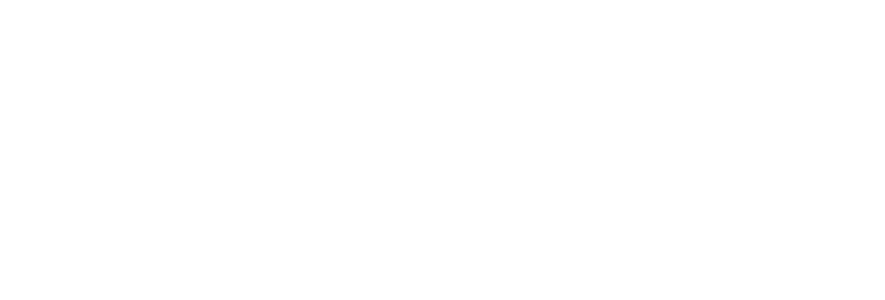
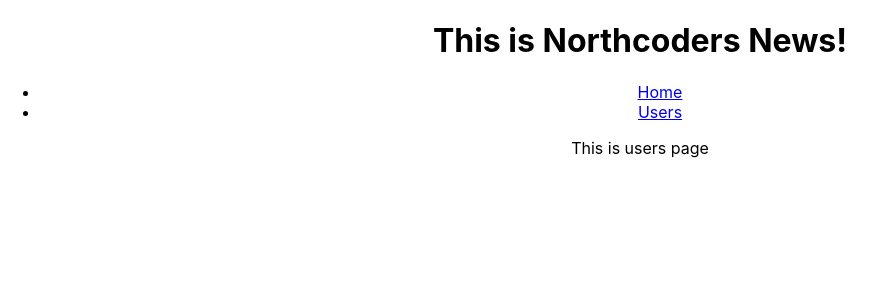
Before and after one commit to majidfer/fe-nc-news, a React (Create React App) app: page /users in a window 1280 px wide. Shown: the top 300 px of the page, without its empty margins (0-885 px from the left). Built offline with nearby package versions, Linux system fonts and the light colour scheme; the HTML template or start-up script is replaced by a standard one.

Commit message:
Adding Nav, Articles and Users components

```diff
--- a/src/App.js
+++ b/src/App.js
@@ -1,9 +1,21 @@
-import './App.css';
+import "./App.css";
+import Nav from "./components/Nav";
+import Users from "./components/Users";
+import { BrowserRouter, Routes, Route } from "react-router-dom";
 
 function App() {
   return (
-    <div className="App">
-    </div>
+    <BrowserRouter>
+      <div className="App">
+        <header>
+          <h1>This is Northcoders News!</h1>
+        </header>
+        <Nav />
+        <Routes>
+          <Route path="/users" element={<Users />} />
+        </Routes>
+      </div>
+    </BrowserRouter>
   );
 }
 
--- /dev/null
+++ b/src/components/Nav.jsx
@@ -0,0 +1,18 @@
+import { Link } from "react-router-dom";
+
+function Nav() {
+  return (
+    <nav>
+      <ul className="nav">
+        <li>
+          <Link to="/">Home</Link>
+        </li>
+        <li>
+          <Link to="/users">Users</Link>
+        </li>
+      </ul>
+    </nav>
+  );
+}
+
+export default Nav;
--- /dev/null
+++ b/src/components/Users.jsx
@@ -0,0 +1,9 @@
+import React from 'react'
+
+function Users() {
+  return (
+    <div>This is users page</div>
+  )
+}
+
+export default Users;
```
Also changed, not shown: src/components/Articles.jsx (added).
